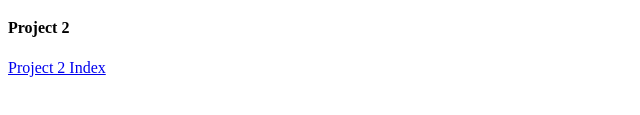
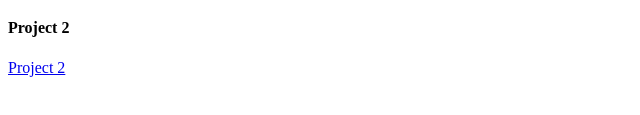
Before and after one commit to emcguir2/emcguir2.github.io, a plain HTML site: page index.html in a window 1280 px wide. Shown: the part 139-254 px from the top of the page, 0-640 px from the left. Drawn offline with Linux system fonts and the light colour scheme.

Commit message:
updated link
updated link text

```diff
--- a/index.html
+++ b/index.html
@@ -10,7 +10,7 @@
 
     <h4> Project 2</h4>
     <p>
-        <a href="Project-2/index.html">Project 2 Index</a>
+        <a href="Project-2/index.html">Project 2</a>
     </p>
 
     </body>
```
